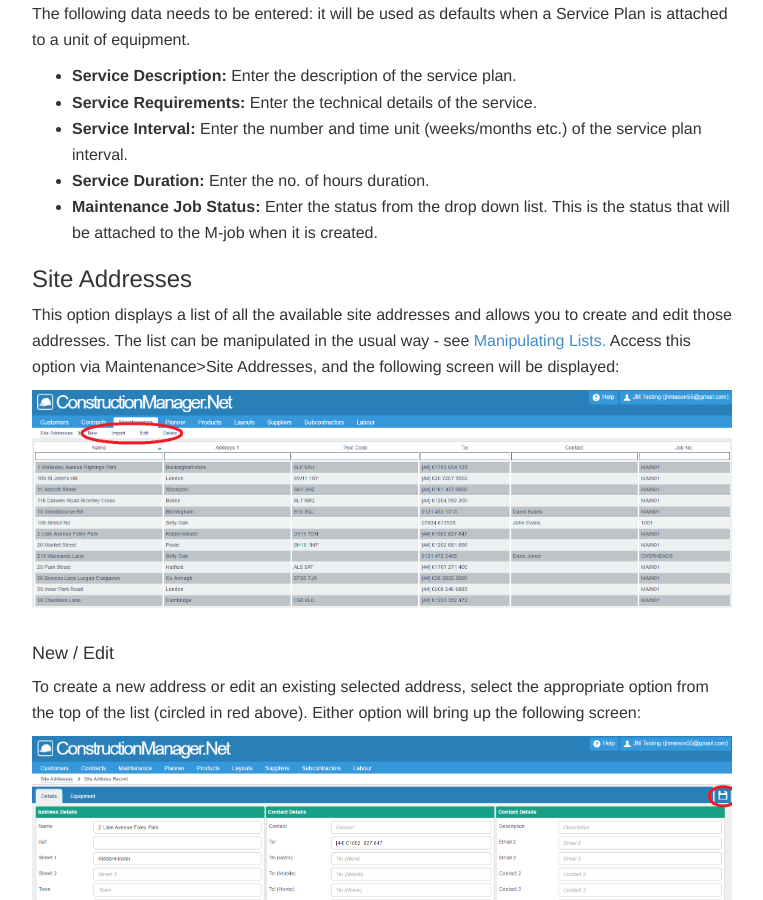
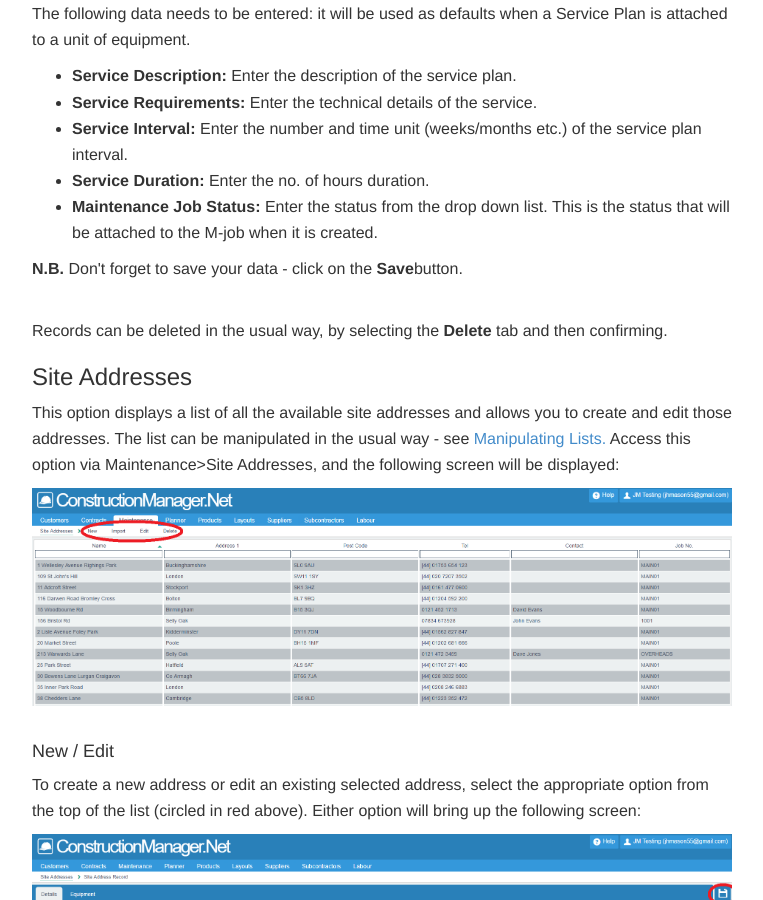
Before and after one commit to JNCSolutions/ConstructionManagerDocs, a Jekyll site: the page built from maintenance.html, in a window 1280 px wide and 900 px high, scrolled down 20352 px. Shown: the whole window, without its empty margins (258-1021 px from the left). Built offline with Jekyll 4.4.1, drawn with Linux system fonts in a browser that asks for light colours.

Commit message:
Update maintenance.html

```diff
--- a/maintenance.html
+++ b/maintenance.html
@@ -479,8 +479,9 @@ title: Maintenance
             <li><b>Maintenance Job Status:</b> Enter the status from the drop down list.
                     This is the status that will be attached to the M-job when it is created.</li>
           </ul>
-
-
+          <p><b>N.B.</b> Don't forget to save your data - click on the <b>Save</b>button.</p>
+      <br>
+      <p>Records can be deleted in the usual way, by selecting the <b>Delete</b> tab and then confirming.</p>
 
       <h3 id="site-addresses">Site Addresses</h3>
       <p>This option displays a list of all the available site addresses and allows you to create and edit those addresses.
```
